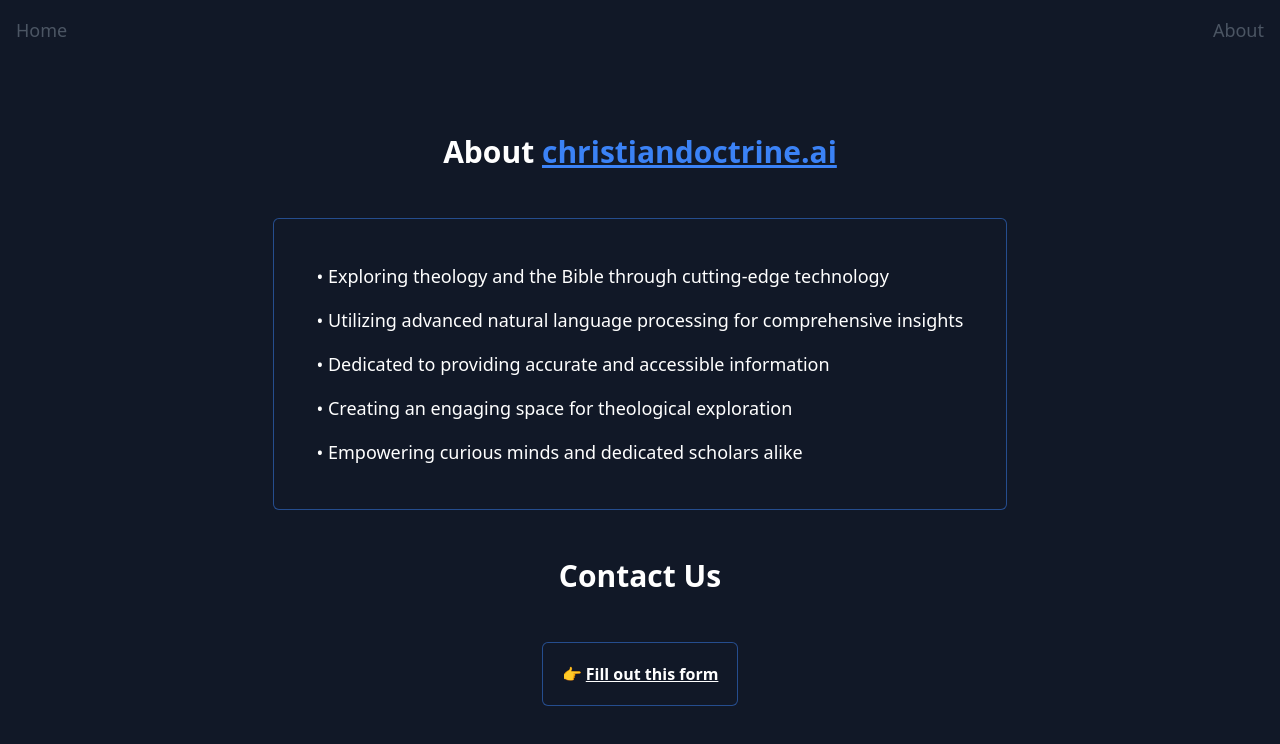
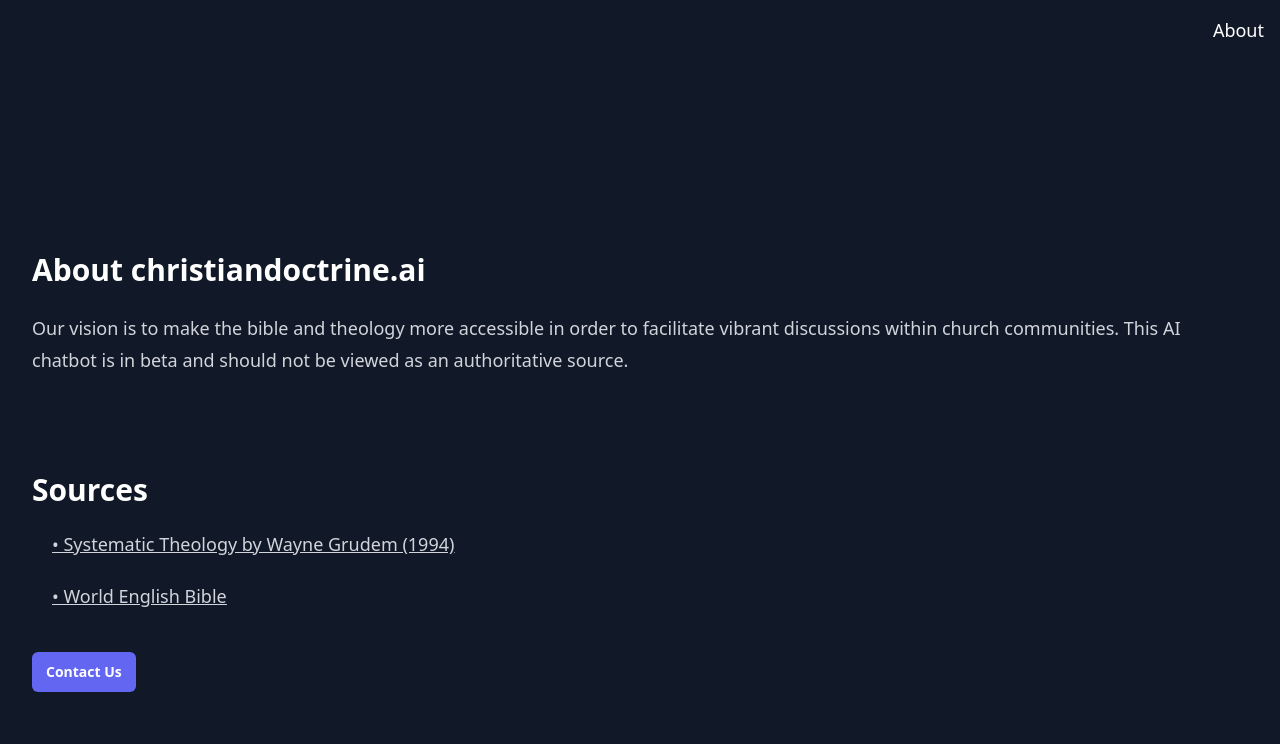
Before and after one commit to christiandoctrine-ai/christiandoctrine.ai, a Next.js app: page /about in a window 1280 px wide. Shown: the top 744 px of the page. Built offline with nearby package versions, Linux system fonts and the light colour scheme.

Commit message:
Add last UI changes

```diff
--- a/components/main/MessageList.tsx
+++ b/components/main/MessageList.tsx
@@ -34,10 +34,7 @@ function MessageList({
           {messages.length == 0 ? (
             <div className="my-12">
               <h1 className="text-xl md:text-3xl text-center font-semibold text-gray-100">
-                Welcome to the{' '}
-                <span className="text-blue-500 underline">
-                  christiandoctrine.ai
-                </span>
+                Welcome to the christiandoctrine.ai
               </h1>
             </div>
           ) : (
--- a/components/other/Navbar.tsx
+++ b/components/other/Navbar.tsx
@@ -1,27 +1,35 @@
 import Link from 'next/link';
 import React from 'react';
 
-export default function Navbar() {
+export default function Navbar({ about }: any) {
   return (
     <header className="flex flex-wrap sm:justify-start sm:flex-nowrap z-150 w-full bg-transparent text-sm py-4">
       <nav
-        className="max-w-[85rem] w-full mx-auto px-4 sm:flex sm:items-center sm:justify-between"
+        className="max-w-[85rem] w-full mx-auto px-4 sm:flex sm:items-center sm:justify-end"
         aria-label="Global"
       >
+        {!about ? (
+          ''
+        ) : (
           <a
-          className="font-medium text-lg text-gray-600 hover:text-gray-400 dark:text-gray-400 dark:hover:text-blue-500 dark:focus:outline-none dark:focus:ring-1 dark:focus:ring-gray-600 transition-[0.7s]"
+            className="font-medium text-lg text-white hover:text-gray-400 dark:text-white dark:hover:text-blue-500 dark:focus:outline-none dark:focus:ring-1 dark:focus:ring-gray-600 transition-[0.7s]"
             href="#"
           >
             <Link href={'/'}>Home</Link>
           </a>
+        )}
+        {about ? (
+          ''
+        ) : (
           <div className="flex flex-row items-center gap-5 mt-5 sm:justify-end sm:mt-0 sm:ps-5">
             <a
-            className="font-medium text-lg text-gray-600 hover:text-gray-400 dark:text-gray-400 dark:hover:text-blue-500 dark:focus:outline-none dark:focus:ring-1 dark:focus:ring-gray-600 transition-[0.7s]"
+              className="font-medium text-lg text-white hover:text-gray-400 dark:text-white dark:hover:text-blue-500 dark:focus:outline-none dark:focus:ring-1 dark:focus:ring-gray-600 transition-[0.7s]"
               href="#"
             >
               <Link href={'/about'}>About</Link>
             </a>
           </div>
+        )}
       </nav>
     </header>
   );
--- a/pages/about.tsx
+++ b/pages/about.tsx
@@ -9,55 +9,48 @@ export default function About() {
         <title>About Us</title>
       </Head>
       <Navbar />
+      <div className="relative isolate min-h-screen bg-gray-900 flex justify-center">
+        <div className="mx-auto flex justify-center max-w-7xl ">
+          <div className="relative px-6 pb-20 pt-24  sm:pt-32 lg:static lg:px-8 lg:py-48">
+            <h2 className="text-xl text-center sm:text-3xl sm:text-left font-bold text-white">
+              About christiandoctrine.ai
+            </h2>
 
-      <div className="flex flex-col h-[90vh] items-center justify-center p-8 text-white">
-        <h1 className="text-3xl text-white text-center font-bold mb-12">
-          About{' '}
-          <span className="text-blue-500 underline">christiandoctrine.ai</span>
-        </h1>
-        <div className="ring-1 ring-inset ring-pink-blue/30 rounded-md p-5">
-          <div className="max-w-3xl mx-auto p-6">
-            <div className="space-y-4">
-              <div className="flex items-center">
-                <p className="text-lg">
-                  • Exploring theology and the Bible through cutting-edge
-                  technology
-                </p>
-              </div>
-              <div className="flex items-center">
-                <p className="text-lg">
-                  • Utilizing advanced natural language processing for
-                  comprehensive insights
-                </p>
-              </div>
-              <div className="flex items-center">
-                <p className="text-lg">
-                  • Dedicated to providing accurate and accessible information
-                </p>
-              </div>
-              <div className="flex items-center">
-                <p className="text-lg">
-                  • Creating an engaging space for theological exploration
-                </p>
-              </div>
-              <div className="flex items-center">
-                <p className="text-lg">
-                  • Empowering curious minds and dedicated scholars alike
-                </p>
-              </div>
+            <div className="sm:mt-6 text-sm sm:text-lg leading-6 sm:leading-8 text-gray-300 my-5">
+              Our vision is to make the bible and theology more accessible in
+              order to facilitate vibrant discussions within church communities.
+              This AI chatbot is in beta and should not be viewed as an
+              authoritative source.
             </div>
-          </div>{' '}
-        </div>
-        <h1 className="text-3xl text-white text-center font-bold my-12">
-          Contact Us
-        </h1>
-        <div className="ring-1 ring-inset ring-pink-blue/30 rounded-md p-5">
-          <a href="https://forms.gle/qiatmBPU9QJzBbBP9">
-            👉{' '}
-            <span className="hover:text-blue-500 underline font-bold">
-              Fill out this form
-            </span>
-          </a>
+
+            <h2 className="mt-24 text-xl text-center sm:text-3xl sm:text-left font-bold text-white">
+              Sources
+            </h2>
+            <ul>
+              <li className="ml-5 text-xs underline sm:text-lg leading-6 sm:leading-8 text-gray-300 my-5">
+                <a
+                  target="_blank"
+                  href="https://drive.google.com/file/d/1Y6_IIkNdQhnBMBDzwo1aHnmmEk6C5893/view?usp=drive_link"
+                >
+                  • Systematic Theology by Wayne Grudem (1994)
+                </a>
+              </li>
+              <li className="ml-5 text-xs underline sm:text-lg leading-6 sm:leading-8 text-gray-300 my-5">
+                <a
+                  target="_blank"
+                  href="https://drive.google.com/file/d/1Yv2R5JDfjT2coUVHuBgfM_uBa_m9WpyQ/view?usp=drive_link"
+                >
+                  • World English Bible
+                </a>
+              </li>
+            </ul>
+
+            <a target="_blank" href="https://forms.gle/qiatmBPU9QJzBbBP9">
+              <button className="mt-5 rounded-md bg-indigo-500 px-3.5 py-2.5 text-sm font-semibold text-white shadow-sm hover:bg-indigo-400 focus-visible:outline focus-visible:outline-2 focus-visible:outline-offset-2 focus-visible:outline-indigo-400">
+                Contact Us
+              </button>
+            </a>
+          </div>
         </div>
       </div>
     </div>
--- a/pages/index.tsx
+++ b/pages/index.tsx
@@ -487,11 +487,7 @@ export default function Home() {
                 <>
                   <div className="flex flex-col items-center justify-center align-center h-screen px-4">
                     <h1 className="text-xl md:text-3xl text-center font-semibold text-gray-100">
-                      Welcome to the{' '}
-                      <span className="text-blue-500 underline">
-                        christiandoctrine.ai
-                      </span>
-                      !
+                      Welcome to the christiandoctrine.ai !
                     </h1>
                   </div>
                 </>
--- a/pages/login.tsx
+++ b/pages/login.tsx
@@ -15,7 +15,7 @@ export default function Example() {
       <Head>
         <title>Login</title>
       </Head>
-      <Navbar />
+      <Navbar about={false} />
       <div className="relative  pt-14">
         <div
           className="absolute inset-x-0 -top-40 -z-10 transform-gpu overflow-hidden blur-3xl sm:-top-80"
@@ -32,13 +32,14 @@ export default function Example() {
         <div className="py-24 sm:py-16">
           <div className="mx-auto max-w-7xl px-6 lg:px-8">
             <div className="mx-auto max-w-2xl text-center">
-              <span className="inline-flex rounded-full bg-indigo-500/10 px-3 py-1 text-sm font-semibold leading-6 text-indigo-400 ring-1 ring-inset ring-indigo-500/20 mb-2">
-                {session ? (
-                  <p>Signed in as {session?.user?.name}</p>
-                ) : (
-                  <p>christiandoctrine.ai</p>
-                )}
-              </span>
+              {session ? (
+                <span className="inline-flex rounded-full bg-indigo-500/10 px-3 py-1 text-sm font-semibold leading-6 text-indigo-400 ring-1 ring-inset ring-indigo-500/20 mb-2">
+                  Signed in as {session?.user?.name}
+                </span>
+              ) : (
+                ''
+              )}
+
               <h1 className="text-3xl sm:text-4xl lg:text-6xl font-bold tracking-tight text-white">
                 {' '}
                 {/* Responsive font-size */}
```
Lines whose indentation alone changed are shown as unchanged.
